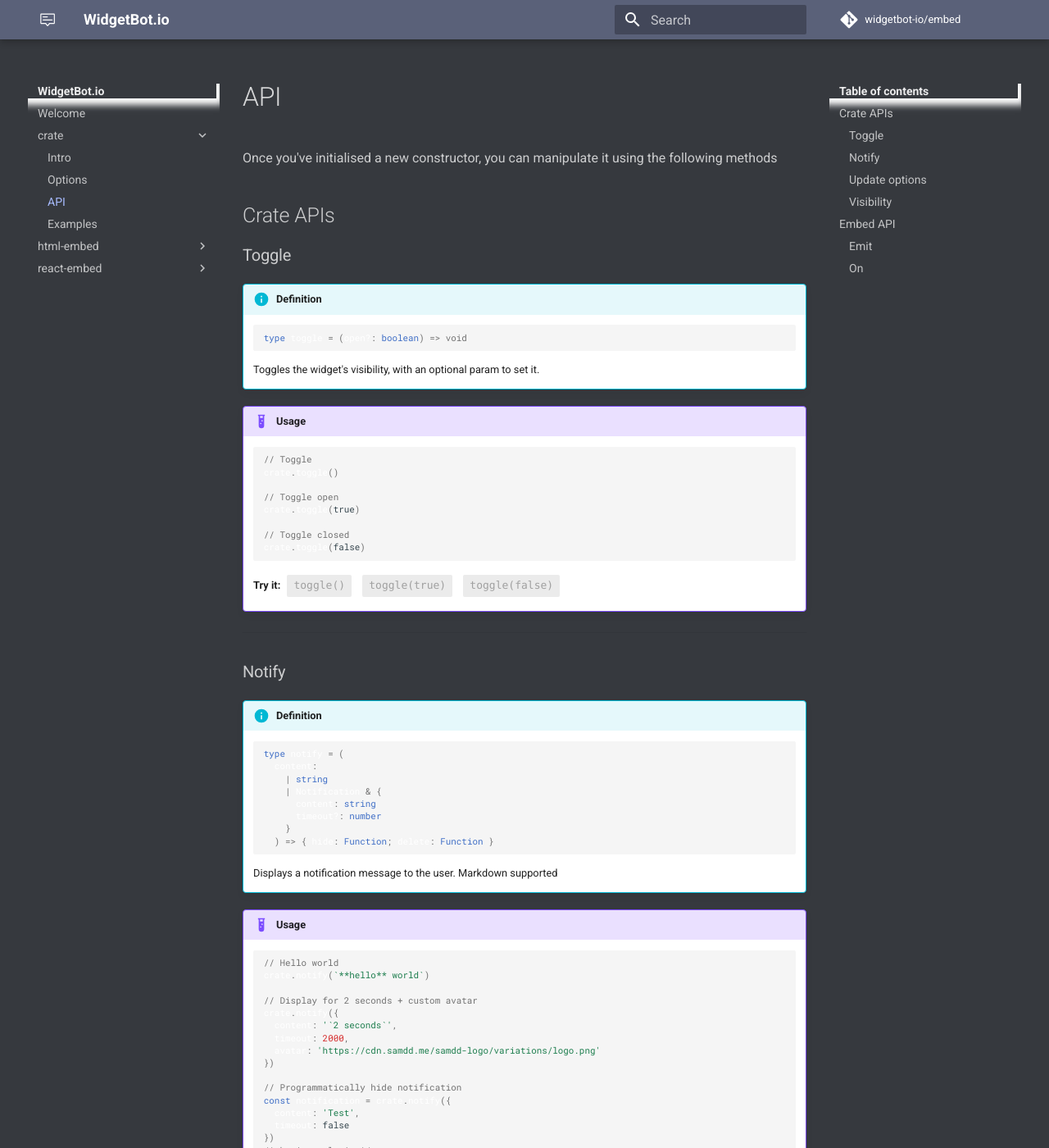
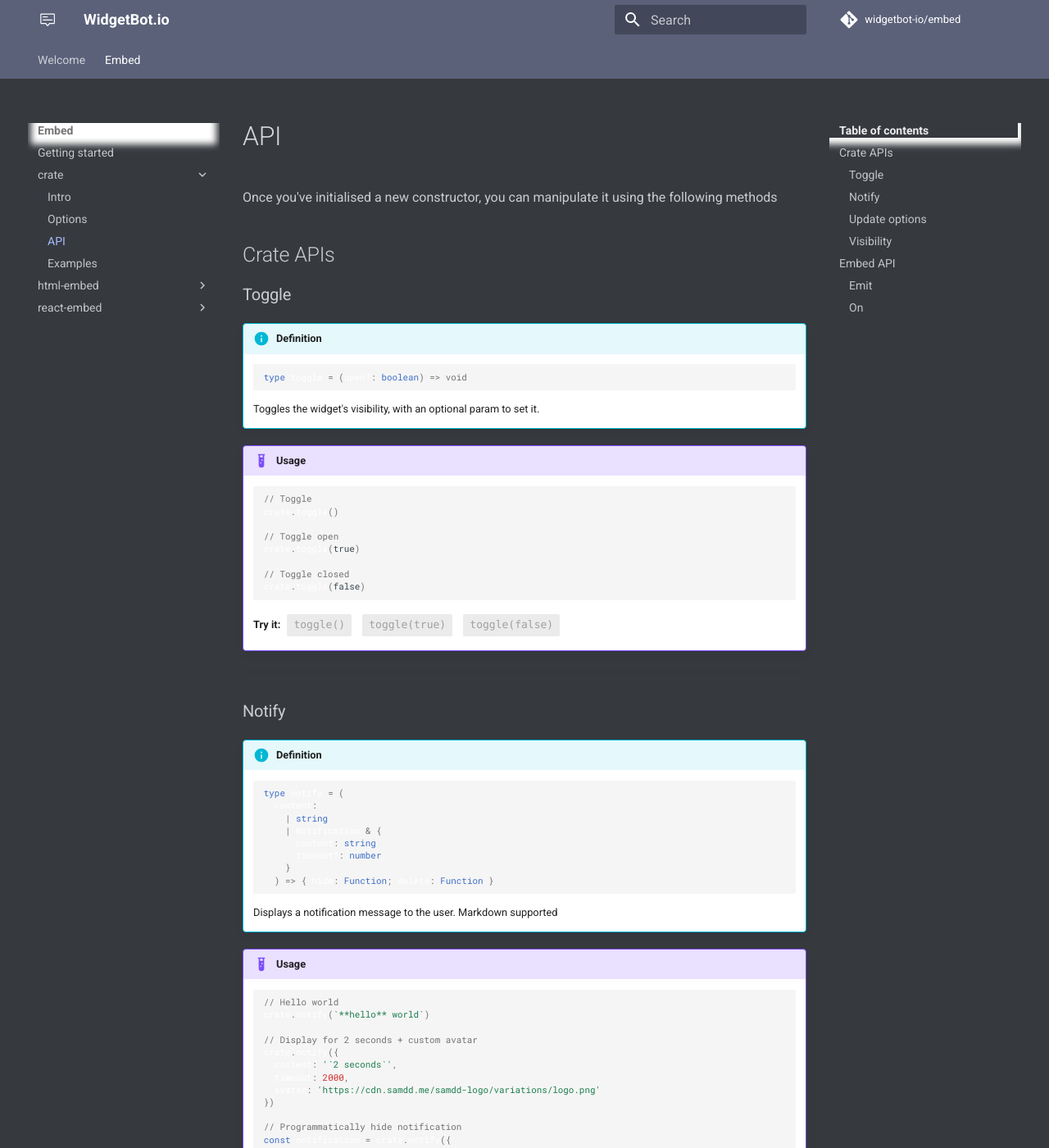
Before and after one commit to widgetbot-io/documentation, an MkDocs documentation site: the page built from docs/embed/crate/api.md, in a window 1280 px wide and 1400 px high. Shown: the whole window at 82% size. Built offline with MkDocs 1.6.1 and Material for MkDocs 9.7.7, drawn with Linux system fonts in a browser that asks for light colours; a script that is not in the unit is left out; comment, search, counter and statistics services are not loaded; old or Windows-style settings are respelled for this version of MkDocs.

Commit message:
Seperate pages

```diff
--- a/docs/assets/css/main.css
+++ b/docs/assets/css/main.css
@@ -2,7 +2,7 @@
 
 .md-footer-meta__inner.md-grid,
 .md-footer-nav__inner.md-grid {
-  padding-right: calc(.4rem + 60px) !important
+  padding-right: calc(0.4rem + 60px) !important;
 }
 
 .try-it {
@@ -10,9 +10,10 @@
   min-width: 88px;
   box-sizing: border-box;
   min-height: 36px;
-  transition: background-color 250ms cubic-bezier(0.4, 0, 0.2, 1) 0ms,box-shadow 250ms cubic-bezier(0.4, 0, 0.2, 1) 0ms;
+  transition: background-color 250ms cubic-bezier(0.4, 0, 0.2, 1) 0ms,
+    box-shadow 250ms cubic-bezier(0.4, 0, 0.2, 1) 0ms;
   line-height: 1.4em;
-  font-family: "Menlo", Consolas, "Liberation Mono", Menlo, Courier, monospace !important;
+  font-family: 'Menlo', Consolas, 'Liberation Mono', Menlo, Courier, monospace !important;
   border-radius: 2px;
   margin: 5px;
   padding: 4px 8px;
@@ -29,28 +30,48 @@
 }
 
 .crate-loaded .try-it {
-  box-shadow: 0px 1px 5px 0px rgba(0, 0, 0, 0.2), 0px 2px 2px 0px rgba(0, 0, 0, 0.14), 0px 3px 1px -2px rgba(0, 0, 0, 0.12);
+  box-shadow: 0px 1px 5px 0px rgba(0, 0, 0, 0.2),
+    0px 2px 2px 0px rgba(0, 0, 0, 0.14), 0px 3px 1px -2px rgba(0, 0, 0, 0.12);
   background-color: rgba(126, 87, 194, 0.8);
   color: #fff;
   pointer-events: initial;
 }
 
 .try-it:hover {
-  background-color: rgba(101, 69, 156, 0.8)
+  background-color: rgba(101, 69, 156, 0.8);
 }
 
-[data-md-color-primary=deep-purple] .md-typeset a {
-  color: #697EC7;
+[data-md-color-primary='deep-purple'] .md-typeset a {
+  color: #697ec7;
 }
 
-[data-md-color-primary=deep-purple] .md-nav__link--active, [data-md-color-primary=deep-purple] .md-nav__link:active {
+[data-md-color-primary='deep-purple'] .md-nav__link--active,
+[data-md-color-primary='deep-purple'] .md-nav__link:active {
   color: #a8bcff !important;
 }
 
-[data-md-color-accent=deep-purple] .md-nav__link:focus, [data-md-color-accent=deep-purple] .md-nav__link:hover, [data-md-color-accent=deep-purple] .md-typeset .footnote li:hover .footnote-backref:hover, [data-md-color-accent=deep-purple] .md-typeset .footnote li:target .footnote-backref, [data-md-color-accent=deep-purple] .md-typeset .md-clipboard:active:before, [data-md-color-accent=deep-purple] .md-typeset .md-clipboard:hover:before, [data-md-color-accent=deep-purple] .md-typeset [id] .headerlink:focus, [data-md-color-accent=deep-purple] .md-typeset [id]:hover .headerlink:hover, [data-md-color-accent=deep-purple] .md-typeset [id]:target .headerlink {
+[data-md-color-accent='deep-purple'] .md-nav__link:focus,
+[data-md-color-accent='deep-purple'] .md-nav__link:hover,
+[data-md-color-accent='deep-purple']
+  .md-typeset
+  .footnote
+  li:hover
+  .footnote-backref:hover,
+[data-md-color-accent='deep-purple']
+  .md-typeset
+  .footnote
+  li:target
+  .footnote-backref,
+[data-md-color-accent='deep-purple'] .md-typeset .md-clipboard:active:before,
+[data-md-color-accent='deep-purple'] .md-typeset .md-clipboard:hover:before,
+[data-md-color-accent='deep-purple'] .md-typeset [id] .headerlink:focus,
+[data-md-color-accent='deep-purple'] .md-typeset [id]:hover .headerlink:hover,
+[data-md-color-accent='deep-purple'] .md-typeset [id]:target .headerlink {
   color: #8da0dc;
 }
 
-[data-md-color-primary=deep-purple] .md-header, [data-md-color-primary=deep-purple] .md-hero {
+[data-md-color-primary='deep-purple'] .md-header,
+[data-md-color-primary='deep-purple'] .md-hero,
+[data-md-color-primary='deep-purple'] .md-tabs {
   background-color: #5a6179;
 }
--- a/mkdocs.yml
+++ b/mkdocs.yml
@@ -18,22 +18,26 @@ theme:
   palette:
     primary: 'deep purple'
     accent: 'deep purple'
+  feature:
+    tabs: true
 
 # Pages
 pages:
-  - Welcome: 'index.md'
-  - crate:
-    - Intro: 'crate/index.md'
-    - Options: 'crate/options/index.md'
-    - API: 'crate/api.md'
-    - Examples: 'crate/examples/index.md'
-  - html-embed:
-    - Intro: 'html-embed/index.md'
-    - Attributes: 'html-embed/attributes.md'
-    - API: 'html-embed/api.md'
-  - react-embed:
-    - Intro: 'react-embed/index.md'
-    - Props: 'react-embed/props.md'
+  - Welcome: index.md
+  - Embed:
+    - Getting started: embed/index.md
+    - crate:
+      - Intro: embed/crate/index.md
+      - Options: embed/crate/options/index.md
+      - API: embed/crate/api.md
+      - Examples: embed/crate/examples/index.md
+    - html-embed:
+      - Intro: embed/html-embed/index.md
+      - Attributes: embed/html-embed/attributes.md
+      - API: embed/html-embed/api.md
+    - react-embed:
+      - Intro: embed/react-embed/index.md
+      - Props: embed/react-embed/props.md
 
 # Extensions
 markdown_extensions:
```
Also changed, not shown: docs/embed/crate/index.md (renamed from docs/crate/index.md, +1 -1 lines), docs/embed/html-embed/index.md (renamed from docs/html-embed/index.md, +1 -1 lines), docs/embed/index.md (added, +21 -0 lines), docs/embed/react-embed/index.md (renamed from docs/react-embed/index.md, +1 -1 lines), docs/index.md (+0 -22 lines), docs/embed/crate/api.md (renamed from docs/crate/api.md), docs/embed/crate/demo.md (renamed from docs/crate/demo.md), docs/embed/crate/examples/index.md (renamed from docs/crate/examples/index.md), docs/embed/crate/options/index.md (renamed from docs/crate/options/index.md), docs/embed/html-embed/api.md (renamed from docs/html-embed/api.md), docs/embed/html-embed/attributes.md (renamed from docs/html-embed/attributes.md), docs/embed/html-embed/demo.md (renamed from docs/html-embed/demo.md), docs/embed/react-embed/demo.md (renamed from docs/react-embed/demo.md), docs/embed/react-embed/props.md (renamed from docs/react-embed/props.md).
